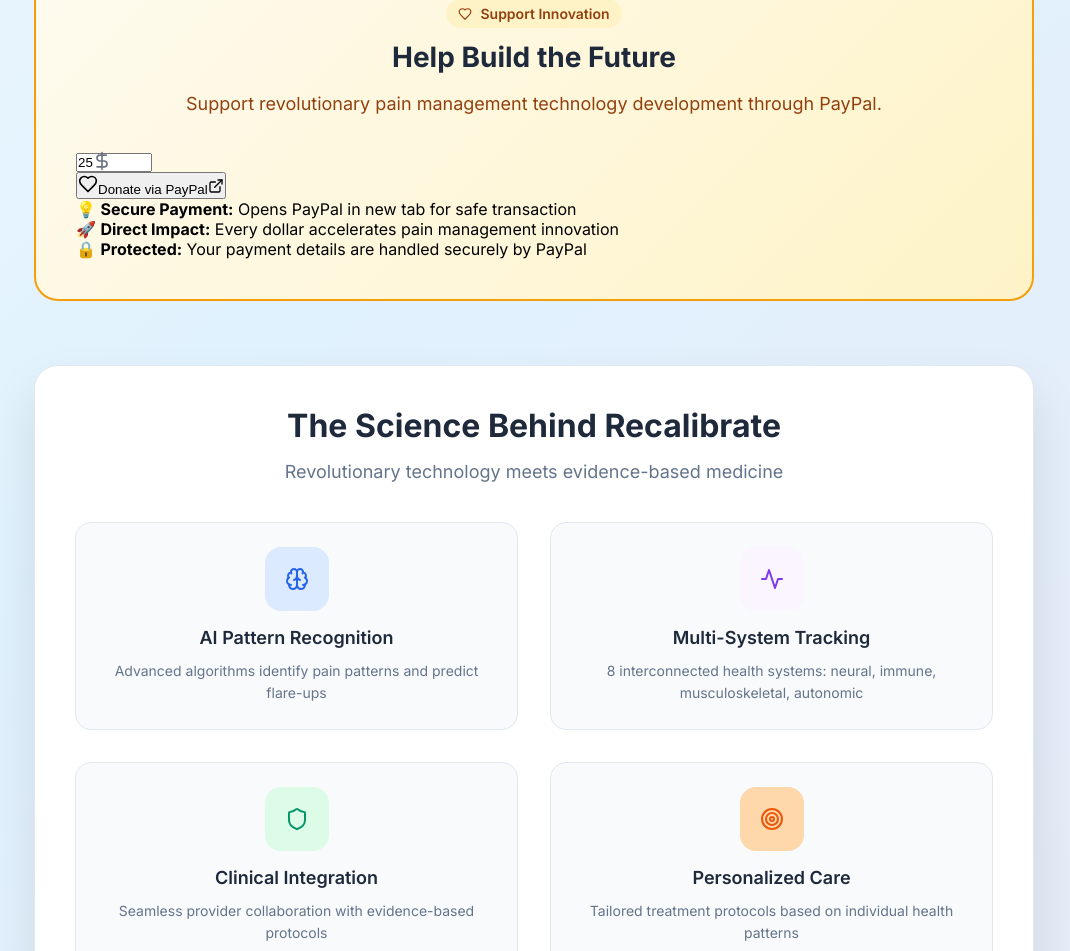
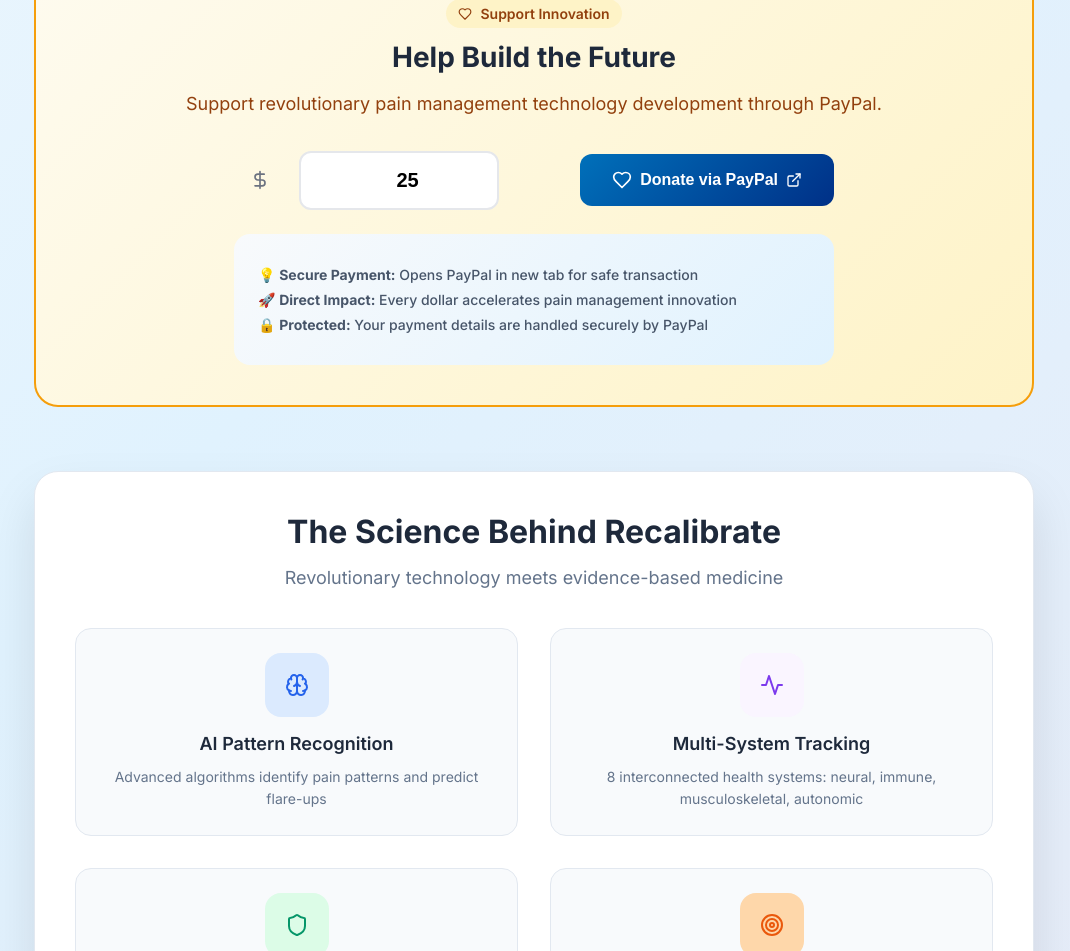
Before and after one commit to TS11-dev/recalibratepain-waitlist, a React (Create React App) app: page / in a window 1280 px wide. Shown: the part 1266-2217 px from the top of the page, without its empty margins (106-1176 px from the left). Built offline with nearby package versions, Linux system fonts and the light colour scheme; no server answers.

Commit message:
auto-commit for dc75258f-5c9e-4b3b-a5bc-cd99c5f0ad6c

```diff
--- a/src/index.css
+++ b/src/index.css
@@ -425,13 +425,98 @@
   gap: 24px;
 }
 
-/* Donation Form */
-.donation-form {
-  width: 100%;
-  max-width: 500px;
+/* Simple Donation Section */
+.donation-simple {
+  max-width: 600px;
+  margin: 0 auto;
+  text-align: center;
+}
+
+.donation-input-row {
   display: flex;
-  flex-direction: column;
-  gap: 20px;
+  gap: 16px;
+  margin-bottom: 24px;
+  align-items: center;
+  justify-content: center;
+}
+
+.amount-input-simple {
+  width: 200px;
+  padding: 16px 16px 16px 48px;
+  border: 2px solid #e5e7eb;
+  border-radius: 12px;
+  font-size: 1.25rem;
+  font-weight: 600;
+  transition: border-color 0.2s;
+  background: white;
+  text-align: center;
+}
+
+.amount-input-simple:focus {
+  outline: none;
+  border-color: #2563eb;
+}
+
+.donate-btn-simple {
+  padding: 16px 32px;
+  background: linear-gradient(135deg, #0070ba, #003087);
+  color: white;
+  border: none;
+  border-radius: 12px;
+  font-size: 1rem;
+  font-weight: 600;
+  cursor: pointer;
+  transition: all 0.2s;
+  display: flex;
+  align-items: center;
+  gap: 8px;
+  white-space: nowrap;
+  min-width: 200px;
+  justify-content: center;
+}
+
+.donate-btn-simple:hover:not(:disabled) {
+  transform: translateY(-2px);
+  box-shadow: 0 10px 20px rgba(0, 112, 186, 0.3);
+}
+
+.donate-btn-simple:disabled {
+  opacity: 0.5;
+  cursor: not-allowed;
+  transform: none;
+}
+
+.donation-info {
+  background: linear-gradient(135deg, #f8fafc, #e0f2fe);
+  border-radius: 16px;
+  padding: 24px;
+  text-align: left;
+}
+
+.donation-note {
+  font-size: 0.875rem;
+  color: #475569;
+  margin: 8px 0;
+  font-weight: 500;
+}
+
+/* Remove old complex donation styles */
+.donation-form,
+.paypal-checkout-section,
+.paypal-buttons-container,
+.paypal-error,
+.payment-url-section,
+.payment-title,
+.payment-url-container,
+.payment-url-input,
+.copy-btn,
+.payment-instructions,
+.back-btn,
+.amount-input-container,
+.quick-amounts,
+.quick-amounts-label,
+.quick-amount-btn {
+  display: none;
 }
 
 .amount-input-container {
```
